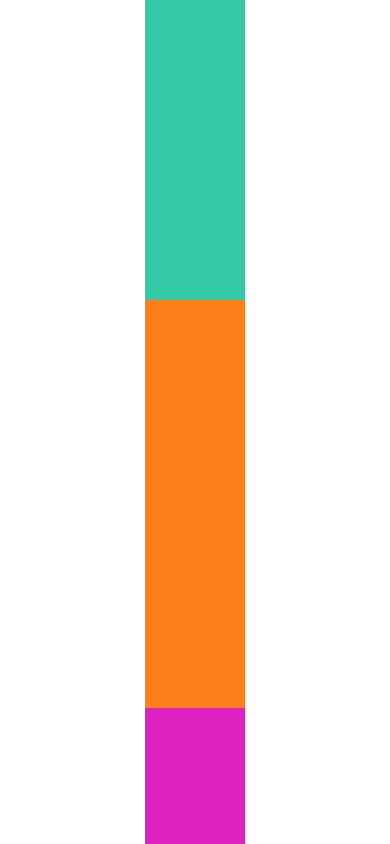
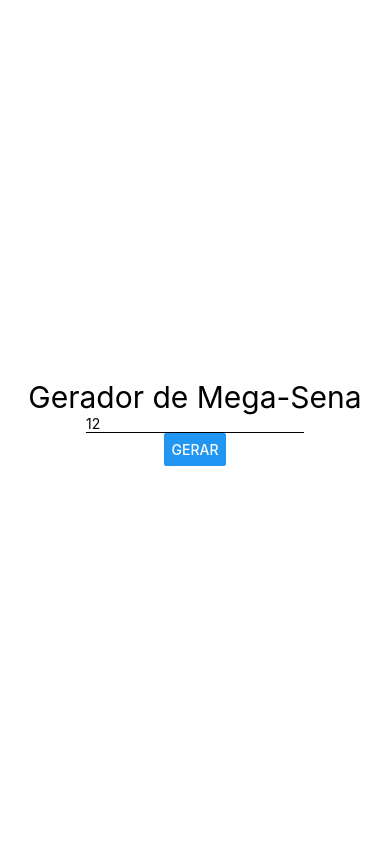
Before and after one commit to gc-marcos/course-react-nativo, a React Native app in the folder Exercicios/: screen / in a window 390 px wide. Built offline with nearby package versions, Linux system fonts and the light colour scheme.

Commit message:
Componente e de Classe
Criando gerador de números com classes.

```diff
--- a/Exercicios/src/App.js
+++ b/Exercicios/src/App.js
@@ -1,7 +1,8 @@
 import React from 'react';
 import {SafeAreaView, StyleSheet} from 'react-native';
 
-import FlexboxV4 from './components/layout/FlexboxV4';
+import Mega from './components/mega/Mega';
+// import FlexboxV4 from './components/layout/FlexboxV4';
 // import FlexboxV3 from './components/layout/FlexboxV3';
 // import FlexboxV2 from './components/layout/FlexboxV2';
 // import FlexboxV1 from './components/layout/FlexboxV1';
@@ -27,8 +28,9 @@
 
 export default () => (
   <SafeAreaView style={style.App}>
-    <FlexboxV4 />
-    {/*<FlexboxV3 />
+    <Mega qtdeNumeros={12} />
+    {/*<FlexboxV4 />
+    <FlexboxV3 />
     <FlexboxV2 />
     <FlexboxV1 />
     <DigiteSeuNome />
--- /dev/null
+++ b/Exercicios/src/components/mega/Mega.js
@@ -0,0 +1,73 @@
+import React, {Component} from 'react';
+import {Button, Text, TextInput, View} from 'react-native';
+import Estilo from '../estilo';
+
+import MegaNumero from './MegaNumero';
+
+export default class Mega extends Component {
+  state = {
+    qtdeNumeros: this.props.qtdeNumeros,
+    numeros: [],
+  };
+
+  alterarQtdeNumero = qtde => {
+    this.setState({qtdeNumeros: +qtde});
+  };
+
+  gerarNumeroNaoContido = nums => {
+    const novo = parseInt(Math.random() * 60) + 1;
+    return nums.includes(novo) ? this.gerarNumeroNaoContido(nums) : novo;
+  };
+
+  //   gerarNumeros = () => {
+  //     const numeros = Array(this.state.qtdeNumeros)
+  //       .fill()
+  //       .reduce(n => [...n, this.gerarNumeroNaoContido(n)], []);
+  //       .sort((a, b) => a - b);
+  //     this.setState({numeros});
+  //   };
+
+  gerarNumeros = () => {
+    const {qtdeNumeros} = this.state;
+    const numeros = [];
+
+    for (let i = 0; i < qtdeNumeros; i++) {
+      const n = this.gerarNumeroNaoContido(numeros);
+      numeros.push(n);
+    }
+
+    numeros.sort((a, b) => a - b);
+    this.setState({numeros});
+  };
+
+  exibirNumeros = () => {
+    const nums = this.state.numeros;
+    return nums.map(num => {
+      return <MegaNumero key={num} num={num} />;
+    });
+  };
+  render() {
+    return (
+      <>
+        <Text style={Estilo.txtG}>Gerador de Mega-Sena</Text>
+        <TextInput
+          keyboardType={'numeric'}
+          style={{borderBottomWidth: 1}}
+          placeholder="Qtde de Numeros"
+          value={`${this.state.qtdeNumeros}`}
+          onChangeText={this.alterarQtdeNumero}
+        />
+        <Button title="Gerar" onPress={this.gerarNumeros} />
+
+        <View
+          style={{
+            flexDirection: 'row',
+            flexWrap: 'wrap',
+            justifyContent: 'center',
+          }}>
+          {this.exibirNumeros()}
+        </View>
+      </>
+    );
+  }
+}
--- /dev/null
+++ b/Exercicios/src/components/mega/MegaNumero.js
@@ -0,0 +1,24 @@
+import React from 'react';
+import {StyleSheet, Text, View} from 'react-native';
+import Estilo from '../estilo';
+
+export default ({num}) => {
+  return (
+    <View style={style.Container}>
+      <Text style={[Estilo.txtG, style.Num]}>{num}</Text>
+    </View>
+  );
+};
+
+const style = StyleSheet.create({
+  Container: {
+    height: 50,
+    width: 50,
+    backgroundColor: '#FFF',
+    margin: 5,
+    borderRadius: 25,
+  },
+  Num: {
+    color: '#000',
+  },
+});
```
